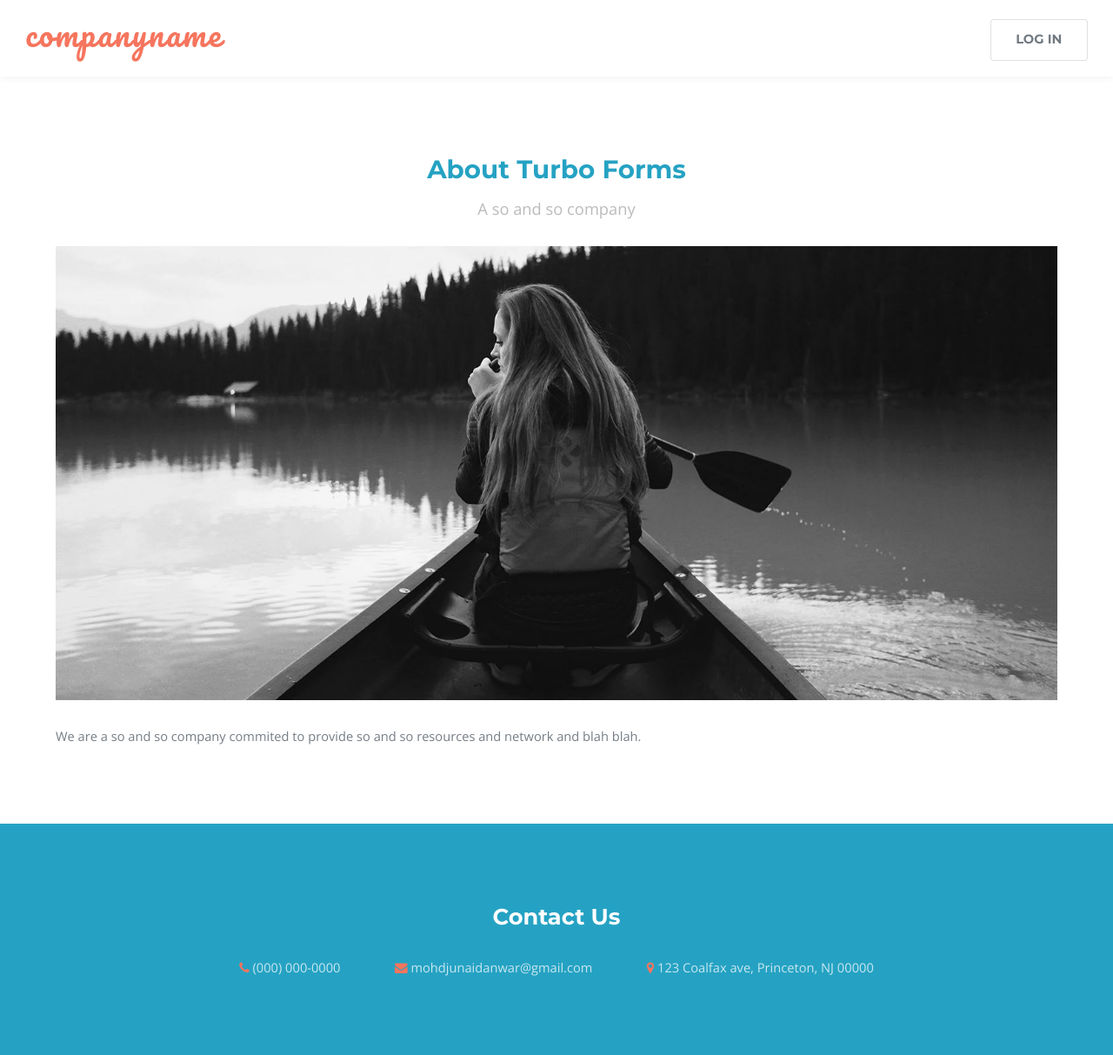
After one commit to mjunaidanwar/flask-development, a Flask app: page /about in a window 1280 px wide. The commit adds this page. Shown: the whole page at 87% size. Run offline with Flask 2, Linux system fonts and the light colour scheme.

Commit message:
About page

```diff
--- a/routes.py
+++ b/routes.py
@@ -6,5 +6,9 @@ app = Flask(__name__)
 def index():
 	return render_template("index.html")
 
+@app.route("/about")
+def about():
+	return render_template("about.html")
+
 if __name__ == "__main__":
 	app.run(debug=True)
--- /dev/null
+++ b/templates/about.html
@@ -0,0 +1,20 @@
+{% extends "layout.html" %}
+{% block content %}
+
+
+		<!-- Main -->
+			<section id="main" class="wrapper">
+				<div class="inner">
+					<header class="align-center">
+						<h1>About Turbo Forms</h1>
+						<p>A so and so company</p>
+					</header>
+					<div class="image fit">
+						<img src="static/img/pic05.jpg" alt="" />
+					</div>
+					<p>We are a so and so company commited to provide so and so resources and network and blah blah.</p>
+				</div>
+			</section>
+
+
+{% endblock %}
--- a/templates/layout.html
+++ b/templates/layout.html
@@ -0,0 +1,45 @@
+<!DOCTYPE HTML>
+<html>
+	<head>
+		<title>TurboForms</title>
+		<meta charset="utf-8" />
+		<meta name="viewport" content="width=device-width, initial-scale=1" />
+		<link href="{{ url_for('static', filename='css/main.css') }}" rel="stylesheet">
+	</head>
+	<body>
+
+		<!-- Header -->
+			<header id="header">
+				<nav class="left">
+					<a href="layout.html" class="logo">companyname</a>
+				</nav>
+				<nav class="right">
+					<a href="#" class="button alt">Log in</a>
+				</nav>
+			</header>
+
+
+			<!-- Scripts -->
+			<script src="static/js/jquery.min.js"></script>
+			<script src="static/js/jquery.scrolly.min.js"></script>
+			<script src="static/js/skel.min.js"></script>
+			<script src="static/js/util.js"></script>
+			<script src="static/js/main.js"></script>
+
+			{% block content %}
+			{% endblock %}
+
+				<!-- Footer -->
+			<footer id="footer">
+				<div class="inner">
+					<h2>Contact Us</h2>
+					<ul class="actions">
+						<li><span class="icon fa-phone"></span> <a href="#">(000) 000-0000</a></li>
+						<li><span class="icon fa-envelope"></span> <a href="#">mohdjunaidanwar@gmail.com</a></li>
+						<li><span class="icon fa-map-marker"></span> 123 Coalfax ave, Princeton, NJ 00000</li>
+					</ul>
+				</div>
+			</footer>
+
+	</body>
+</html>
```
Also changed, not shown: templates/index.html (+4 -43 lines).
